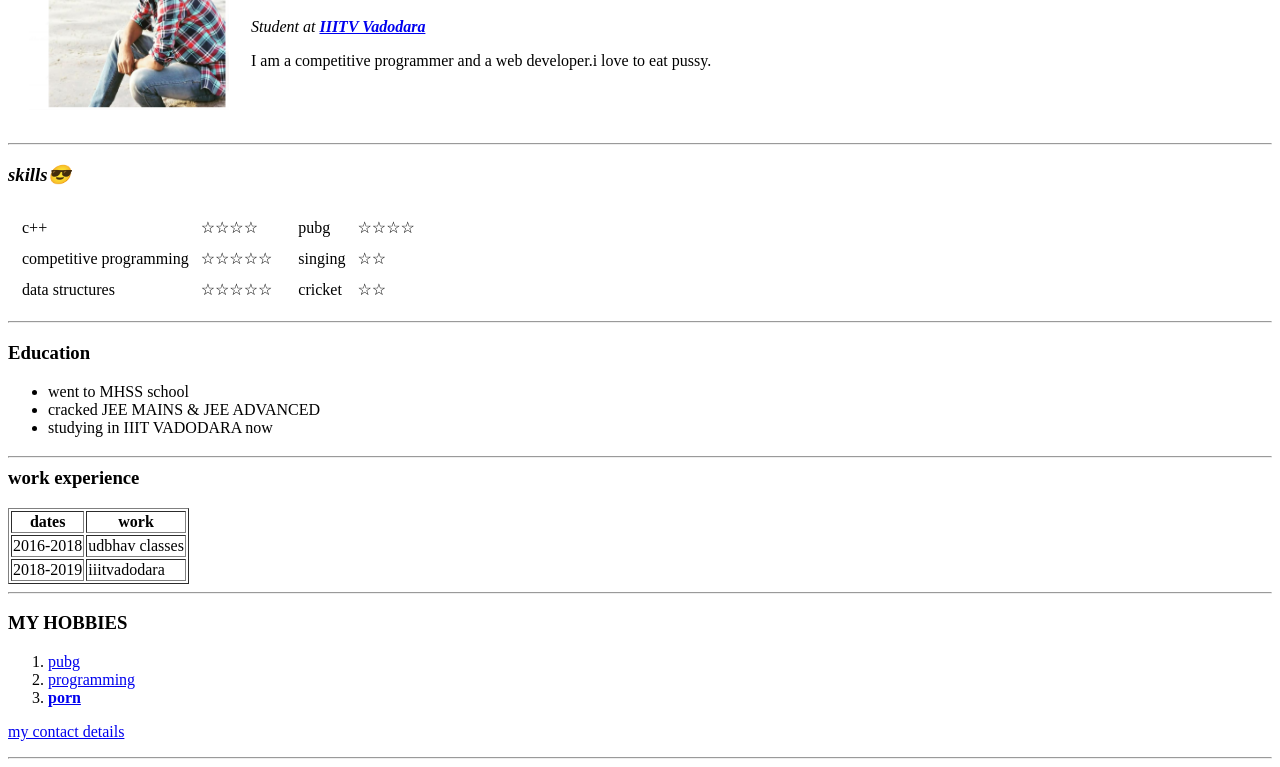
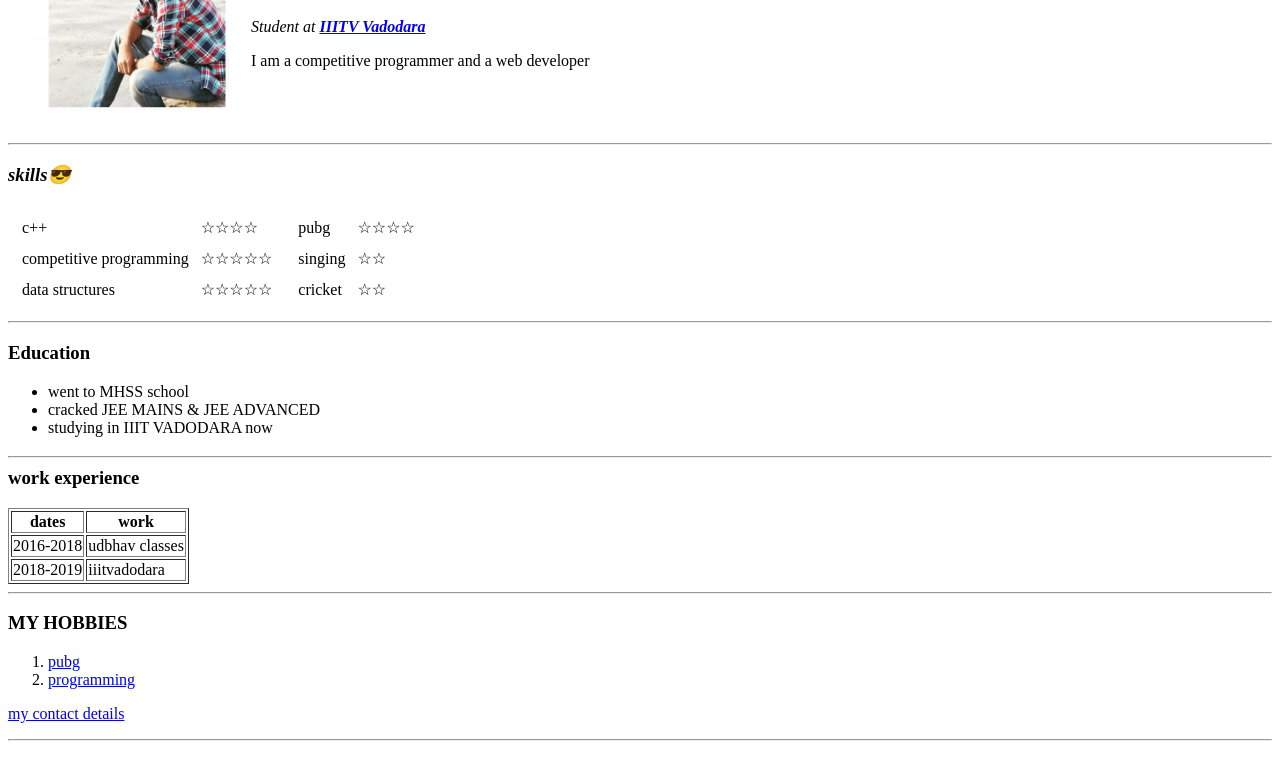
Before and after one commit to 8090anshumansingh/cv, a plain HTML site: page index.html in a window 1280 px wide. Shown: the part 119-886 px from the top of the page. Drawn offline with Linux system fonts and the light colour scheme.

Commit message:
Update index.html

```diff
--- a/index.html
+++ b/index.html
@@ -18,7 +18,7 @@
           <em> Student at <strong><a href="http://iiitvadodara.ac.in/">IIITV Vadodara</a></strong></em>
         </p>
         <p>
-          I am a competitive programmer and a web developer.i love to eat pussy.
+          I am a competitive programmer and a web developer
         </p>
       </td>
     </tr>
@@ -122,7 +122,6 @@
   <ol>
     <li><a href="https://www.pubg.com/en-us/">pubg</a></li>
     <li><a href="https://www.codechef.com/users/anshuman126">programming</a></li>
-    <li><strong><a href="https://porn62.com/pornohub/pornktube/">porn</a></strong></li>
   </ol>
   <p>
     <a href="contact.html">my contact details</a>
```
